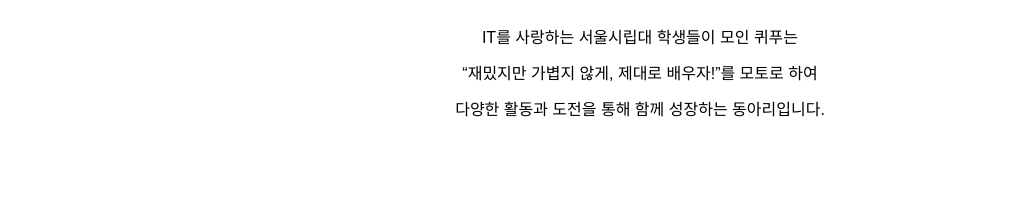
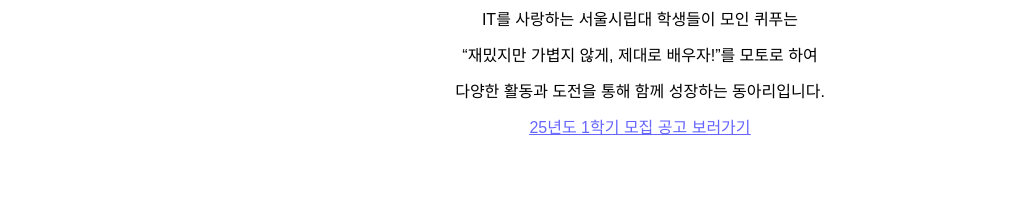
Before and after one commit to Quipu-Developers/25_1_main, a Next.js app in the folder frontend/: page / in a window 1280 px wide. Shown: the part 1318-1522 px from the top of the page, without its empty margins (0-1015 px from the left). Built offline with nearby package versions, Linux system fonts and the light colour scheme; no server answers.

Commit message:
Feat: about 모집 공고 하이퍼링크 추가

```diff
--- a/frontend/src/components/sections/About.tsx
+++ b/frontend/src/components/sections/About.tsx
@@ -51,6 +51,18 @@
             {line}
           </motion.p>
         ))}
+        <motion.p
+          className="cursor-pointer underline text-point space-y-5"
+          variants={textLineVariants("right")}
+        >
+          <a
+            href="https://everytime.kr/418769/v/369933630"
+            target="_blank"
+            rel="noopener noreferrer"
+          >
+            25년도 1학기 모집 공고 보러가기
+          </a>
+        </motion.p>
       </motion.div>
     </motion.div>
   );
```
